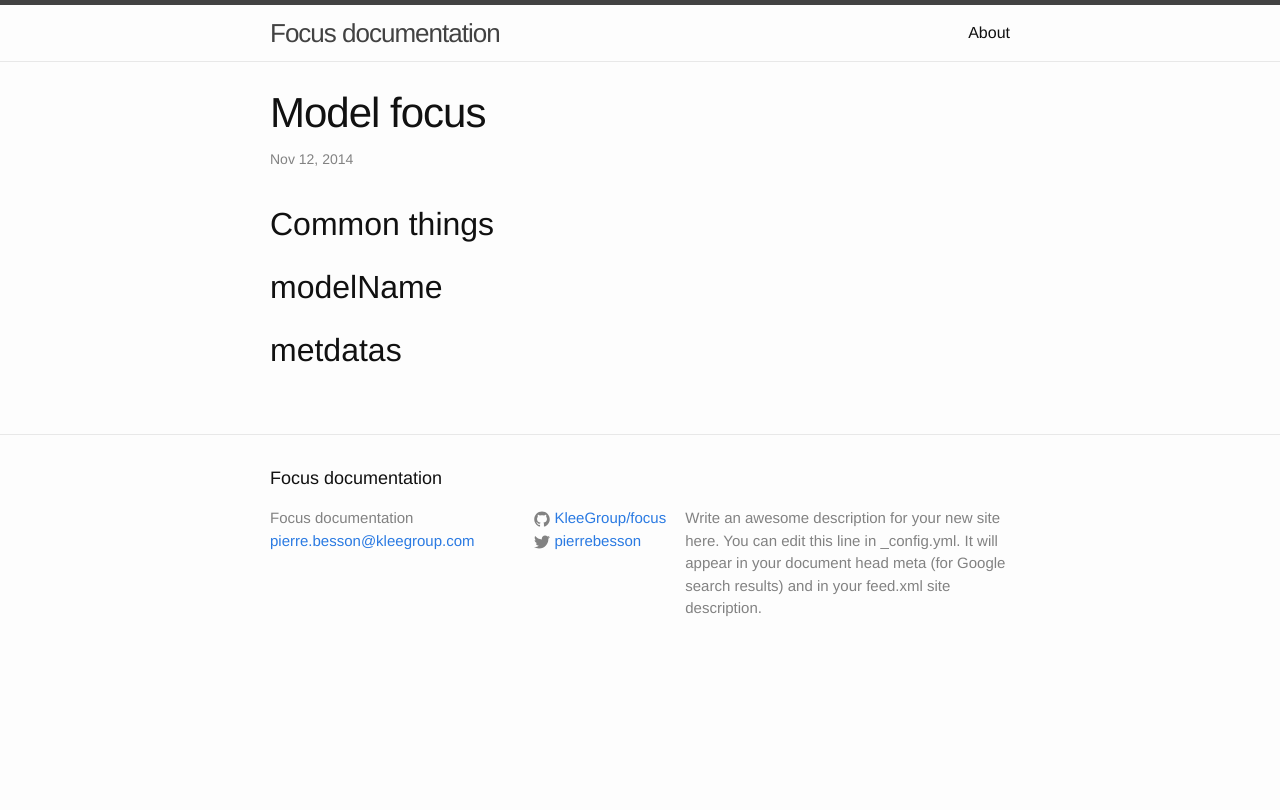
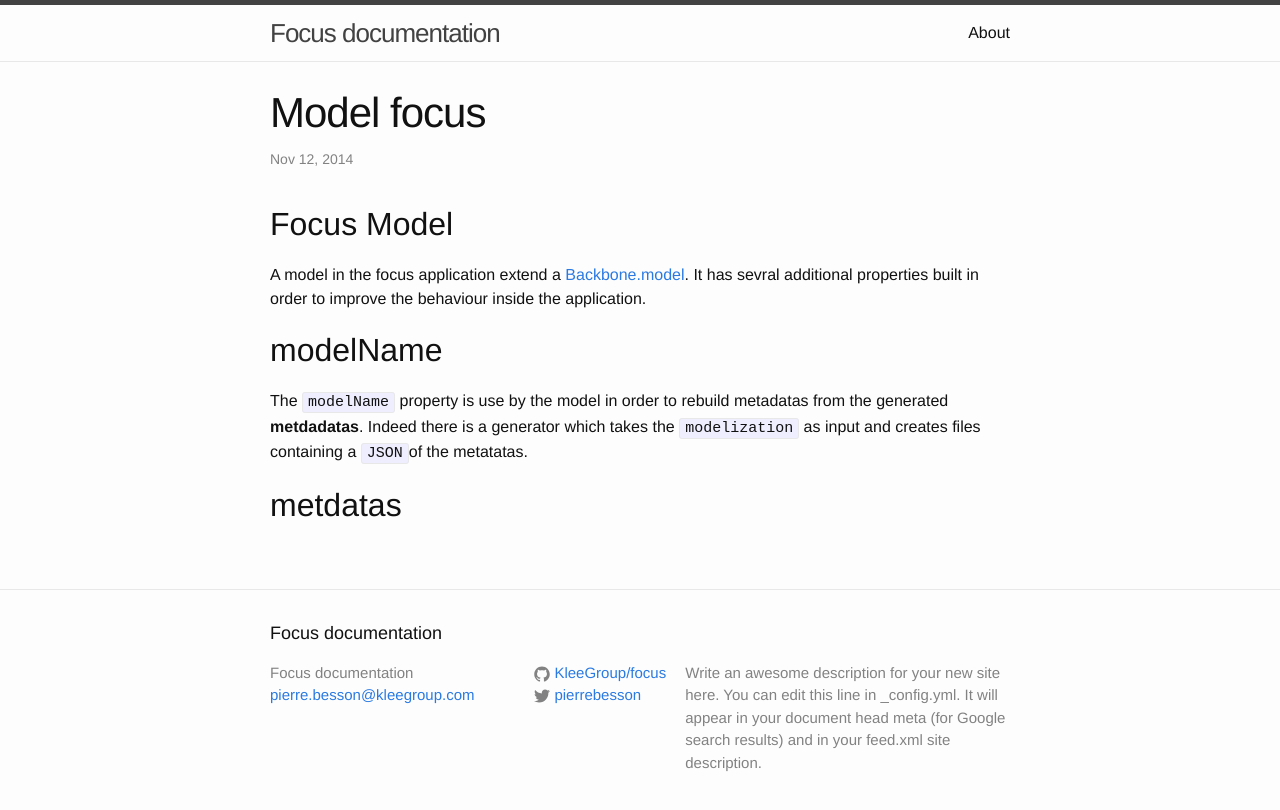
Before and after one commit to klee-contrib/focus-docs, a Jekyll site: the page built from _posts/2014-01-12-model.md, in a window 1280 px wide. Shown: the top 810 px of the page. Built offline with Jekyll 4.4.1, drawn with Linux system fonts in a browser that asks for light colours.

Commit message:
Update the model doc.

```diff
--- a/_posts/2014-01-12-model.md
+++ b/_posts/2014-01-12-model.md
@@ -5,8 +5,15 @@ date:   2014-11-12 17:59:15
 categories: jekyll update
 ---
 
-## Common things
+## Focus Model
+
+A model in the focus application extend a [Backbone.model](http://backbonejs.org/#Model). It has sevral additional properties built in order to improve the behaviour inside the application.
 
 ## modelName
 
+The `modelName` property is use by the model in order to rebuild metadatas from the generated **metdadatas**.
+Indeed there is a generator which takes the `modelization` as input and creates files containing a `JSON`of the metatatas.
+
+
+
 ## metdatas
```
